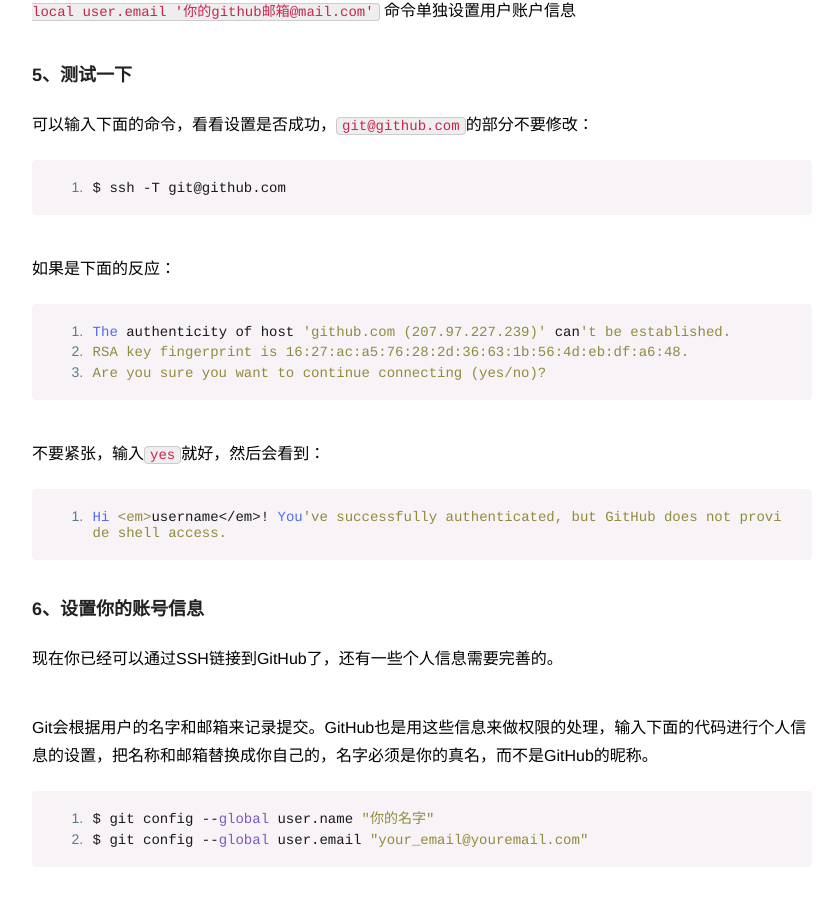
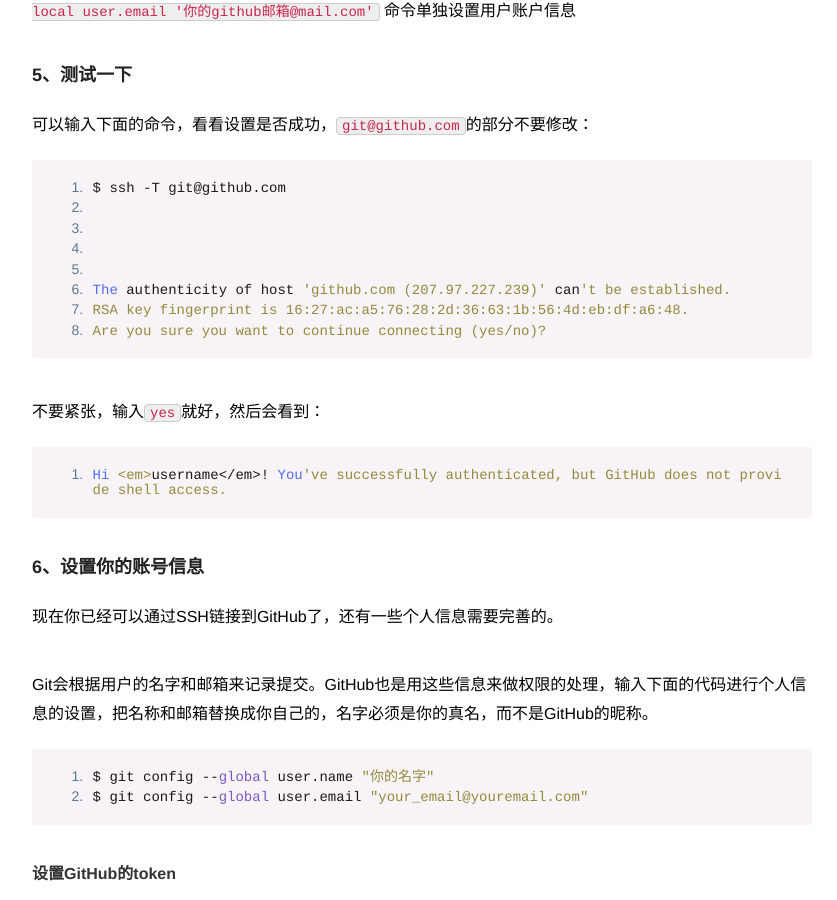
Before and after one commit to ioloveuu/ioloveuu.github.io, a Jekyll site: the page built from _posts/2016-12-28-frame-analys.md, in a window 1280 px wide and 900 px high, scrolled down 4481 px. Shown: the whole window, without its empty margins (218-1055 px from the left). Built offline with Jekyll 4.4.1, drawn with Linux system fonts in a browser that asks for light colours; nearby versions of some CDN libraries; a script that is not in the unit is left out.

Commit message:
Update 2016-12-28-frame-analys.md

```diff
--- a/_posts/2016-12-28-frame-analys.md
+++ b/_posts/2016-12-28-frame-analys.md
@@ -131,7 +131,7 @@
     $ ssh -T git@github.com
 
 
-如果是下面的反应：
+
 
     The authenticity of host 'github.com (207.97.227.239)' can't be established.
     RSA key fingerprint is 16:27:ac:a5:76:28:2d:36:63:1b:56:4d:eb:df:a6:48.
```
